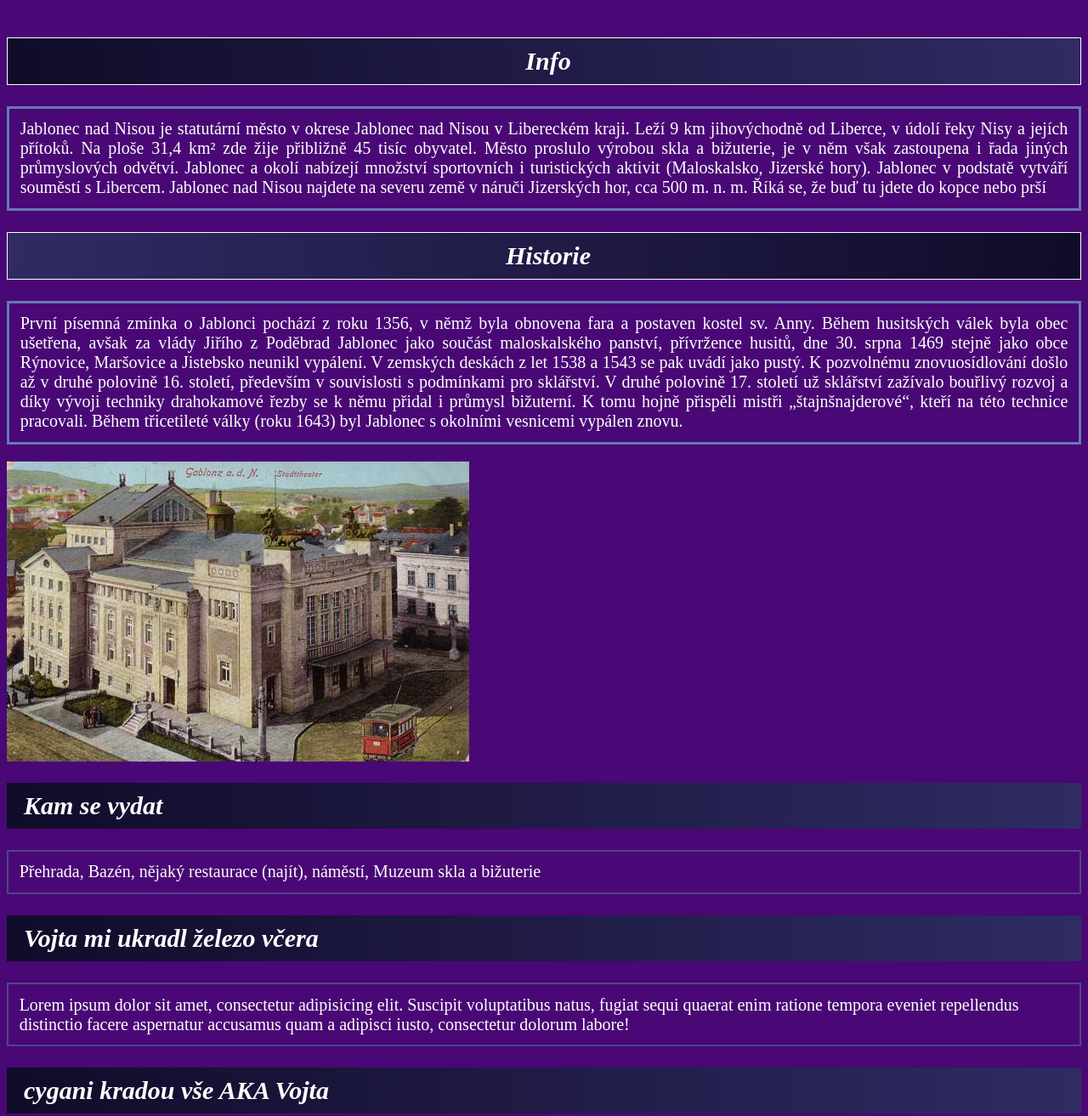
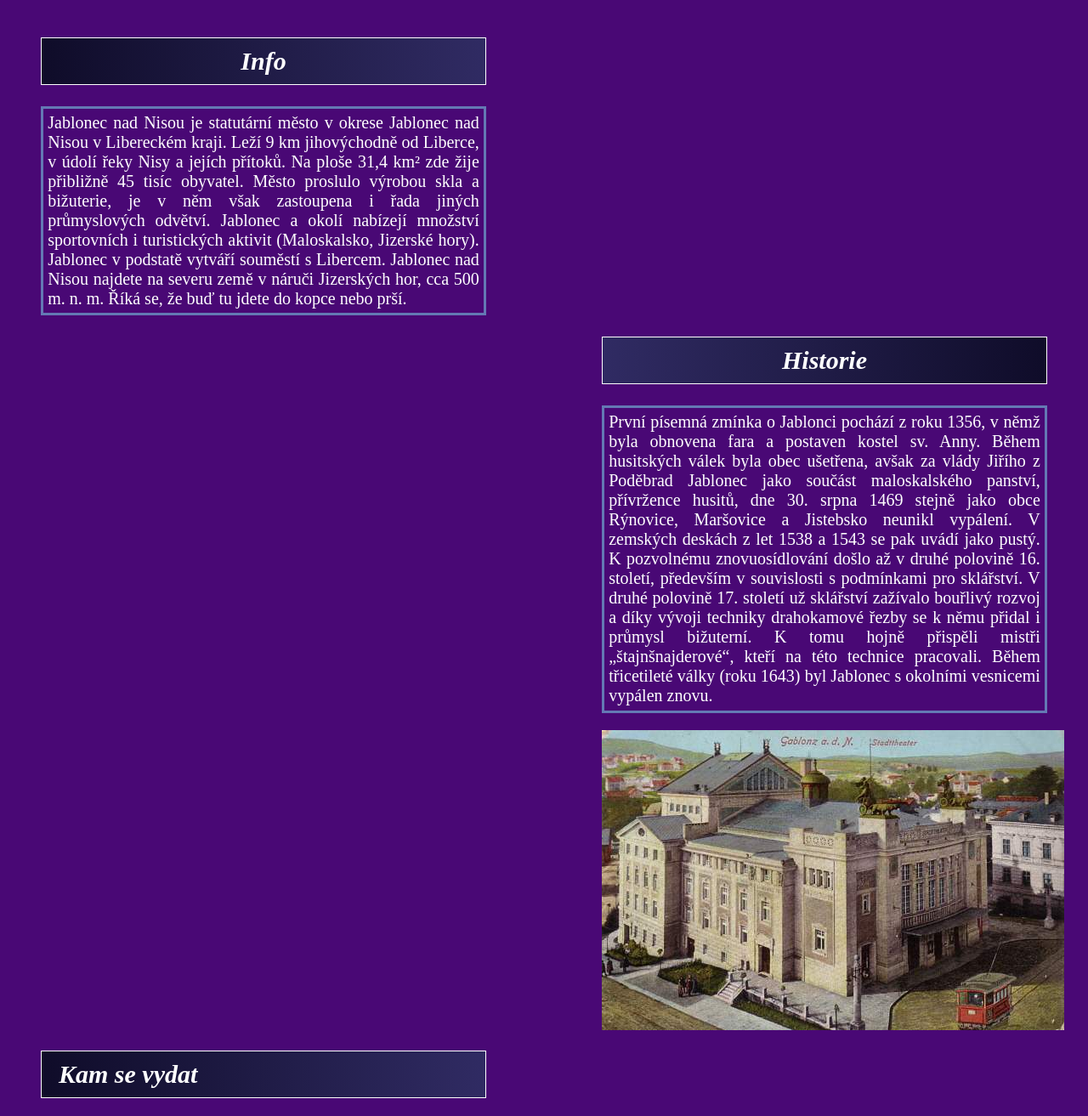
Before and after one commit to HouskassT/Velk--pr-ce---html---Jablonec-nad-Nisou, a plain HTML site: page index.html in a window 1280 px wide. Shown: the part 91-1404 px from the top of the page at 85% size. Drawn offline with Linux system fonts and the light colour scheme.

Commit message:
Jablonec nad Nisou

```diff
--- a/css/style.css
+++ b/css/style.css
@@ -7,7 +7,6 @@ h1 {
     text-align: center;
     font-style: italic;
     color: white;
-    background-color: rgb(74, 60, 148);
     margin-top: auto;
     margin-left: -10%;
     margin-right: -10%;
@@ -18,10 +17,38 @@ h1 {
     font-size: 30px;
     color: white;
     padding: 10px;
-    padding-left: 20px;
     text-align: center;
     border: 1px solid white;
 }
+.sec1 {
+    padding-left: 40px;
+    padding-right: 700px;
+}
+.art1 {
+    padding-left: 40px;
+    padding-right: 700px;
+}
+.sec2 {
+    padding-left: 700px;
+    padding-right: 40px;
+}
+.art2 {
+    padding-left: 700px;
+    padding-right: 40px;
+}
+.sec3 {
+    padding-left: 40px;
+    padding-right: 700px;
+}
+.art3 {
+    padding-left: 40px;
+    padding-right: 700px;
+}
+
+
+
+
+
 .Info2 {
     font-size: 20px;
     border: 3px solid rgb(100, 121, 180);
@@ -34,10 +61,9 @@ h1 {
     font-style: italic;
     font-size: 30px;
     color: white;
-    padding: 10px;
-    padding-left: 20px;
     text-align: center;
     border: 1px solid white;
+    padding: 10px;
 }
 .historie2{
     font-size: 20px;
@@ -50,10 +76,10 @@ h1 {
     background: linear-gradient(to right, #0f0c29, #302b63);
     font-style: italic;
     font-size: 30px;
-    background-color: rgb(74, 60, 148);
     color: white;
     padding: 10px;
     padding-left: 20px;
+    border: 1px solid white;
 }
 .Okolí2 {
     font-size: 20px;
@@ -65,10 +91,10 @@ h1 {
     background: linear-gradient(to right, #0f0c29, #302b63);
     font-style: italic;
     font-size: 30px;
-    background-color: rgb(74, 60, 148);
     color: white;
     padding: 10px;
     padding-left: 20px;
+    border: 1px solid white;
 }
 .neco2 {
     font-size: 20px;
@@ -80,10 +106,10 @@ h1 {
     background: linear-gradient(to right, #0f0c29, #302b63);
     font-style: italic;
     font-size: 30px;
-    background-color: rgb(74, 60, 148);
     color: white;
     padding: 10px;
     padding-left: 20px;
+    border: 1px solid white;
 }
 .necoo2 {
     font-size: 20px;
@@ -100,6 +126,9 @@ footer {
 
 
 
+
+
+
 img {
     display: flex;
     right: 350px;
--- a/index.html
+++ b/index.html
@@ -12,21 +12,21 @@
         <h1>Jablonec nad Nisou</h1>
     </header>
     <main>
-        <section>
+        <section class = "sec1">
             <h2 class = "Info">Info</h2>
         </section>
-        <article>
+        <article class = "art1">
         <p class = "Info2">Jablonec nad Nisou je statutární město v okrese Jablonec nad Nisou v Libereckém kraji.
             Leží 9 km jihovýchodně od Liberce, v údolí řeky Nisy a jejích přítoků. Na ploše 31,4 km² zde žije přibližně 45 tisíc obyvatel.
             Město proslulo výrobou skla a bižuterie, je v něm však zastoupena i řada jiných průmyslových odvětví. Jablonec a okolí nabízejí množství
             sportovních i turistických aktivit (Maloskalsko, Jizerské hory). Jablonec v podstatě vytváří souměstí s Libercem.
-            Jablonec nad Nisou najdete na severu země v náruči Jizerských hor, cca 500 m. n. m. Říká se, že buď tu jdete do kopce nebo prší</p>
+            Jablonec nad Nisou najdete na severu země v náruči Jizerských hor, cca 500 m. n. m. Říká se, že buď tu jdete do kopce nebo prší.</p>
         </article>
-        <section>
+        <section class = "sec2">
             <h2 class = "historie">Historie</h2>
         </section>
 
-        <article>
+        <article class = "art2">
         <p class = "historie2">První písemná zmínka o Jablonci pochází z roku 1356, v němž byla obnovena fara a postaven kostel sv. Anny. Během husitských válek byla obec ušetřena,
             avšak za vlády Jiřího z Poděbrad Jablonec jako součást maloskalského panství, přívržence husitů, dne 30. srpna 1469 stejně jako obce Rýnovice, Maršovice a Jistebsko
             neunikl vypálení. V zemských deskách z let 1538 a 1543 se pak uvádí jako pustý. K pozvolnému znovuosídlování došlo až v druhé polovině 16. století, především v souvislosti
@@ -35,10 +35,10 @@
         <img src = "./images/Divadlo.jpg" alt = "divadlo">
         </article>
 
-        <section>
+        <section class = "sec3">
             <h2 class = "Okolí">Kam se vydat</h2>
         </section>
-        <article>
+        <article class = "art3">
         <p class = "Okolí2">Přehrada, Bazén, nějaký restaurace (najít), náměstí, Muzeum skla a bižuterie</p>
         </article>
 
```
